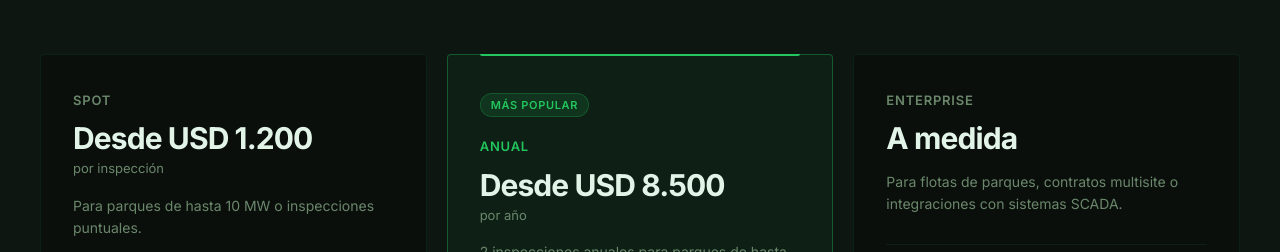
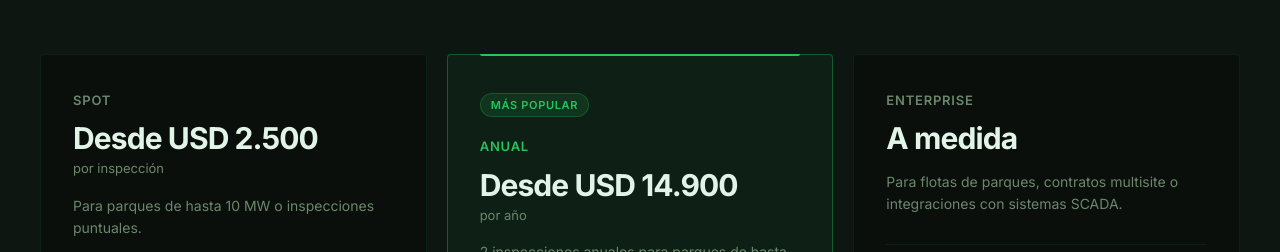
Before and after one commit to felixpena/dronyx, a Next.js app: page / in a window 1280 px wide. Shown: the part 4900-5152 px from the top of the page. Built offline with nearby package versions, Linux system fonts and the light colour scheme.

Commit message:
fix: update pricing plans

```diff
--- a/components/Pricing.tsx
+++ b/components/Pricing.tsx
@@ -6,7 +6,7 @@ import { motion, useInView } from "framer-motion";
 const plans = [
   {
     name: "Spot",
-    price: "Desde USD 1.200",
+    price: "Desde USD 2.500",
     period: "por inspección",
     description: "Para parques de hasta 10 MW o inspecciones puntuales.",
     features: [
@@ -21,7 +21,7 @@ const plans = [
   },
   {
     name: "Anual",
-    price: "Desde USD 8.500",
+    price: "Desde USD 14.900",
     period: "por año",
     description: "2 inspecciones anuales para parques de hasta 50 MW. El estándar para utilities.",
     features: [
```
